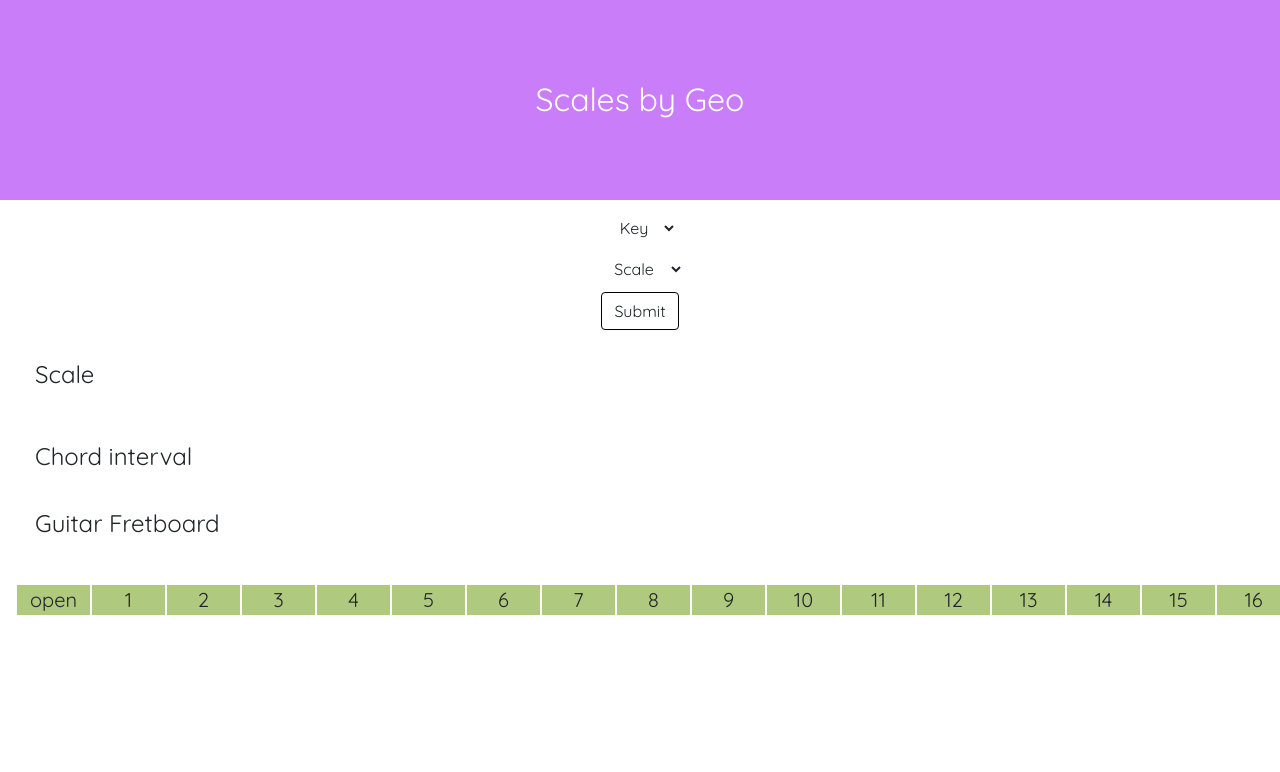
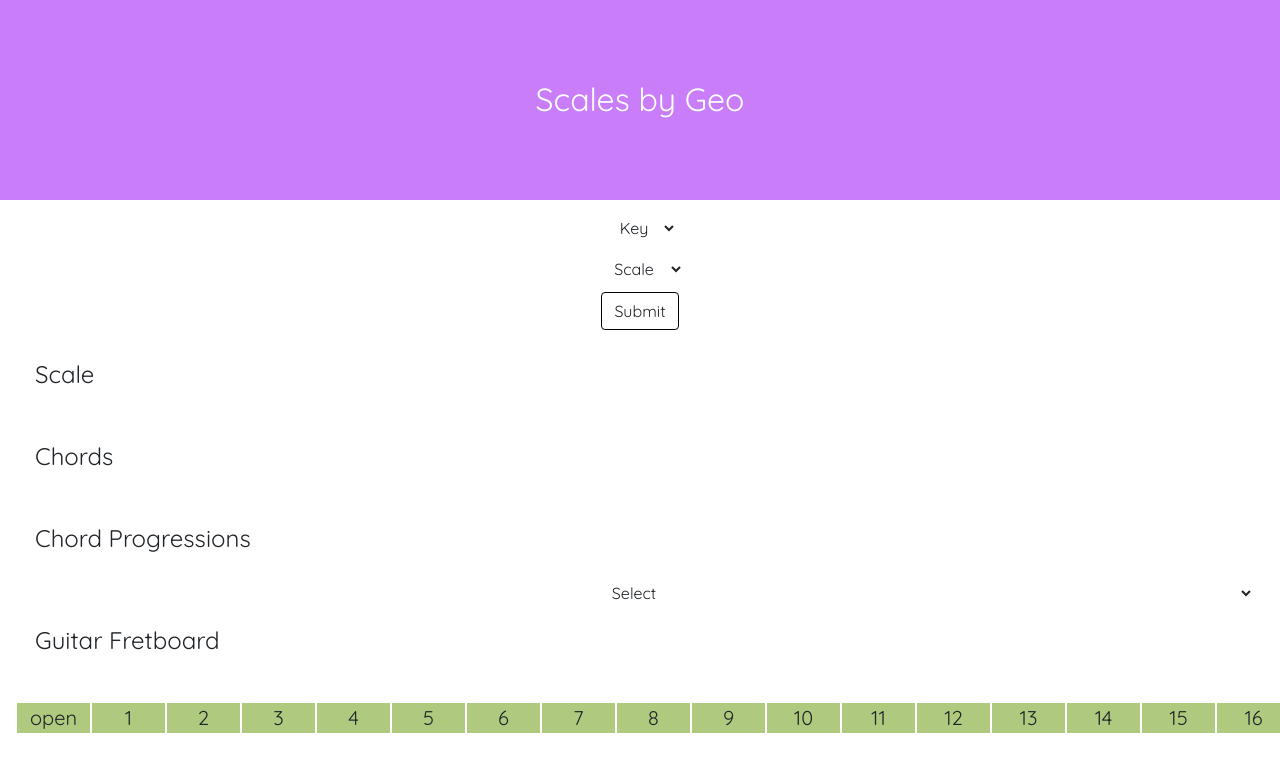
Before and after one commit to geonith-george/scales, an Angular app: page / in a window 1280 px wide. Shown: the top 772 px of the page. Built offline with nearby package versions, Linux system fonts and the light colour scheme.

Commit message:
chord progressions

```diff
--- a/src/app/scale-components/options/options.component.html
+++ b/src/app/scale-components/options/options.component.html
@@ -47,14 +47,33 @@
   </div>
 
   <div class="grid-3">
-    <h4>Chord interval</h4>
+    <h4>Chords</h4>
     <div class="row">
       <div *ngFor="let chord_intervel of chord" class="col">
         {{ chord_intervel }}
       </div>
     </div>
+  </div>
+
+  <div class="grid-3" >
+    <h4>Chord Progressions</h4>
+    <select class="btn" >
+      <option value="">Select</option>
+      <option value="">Most Popular : 1-5-6-4 </option>
+      <option value="">Sad But Uplifting : 6-5-4-5 ( vi)</option>
+      <option value="">The Storyteller : 1-4-6-5</option>
+      <option value="">The Bass Player : I-ii7-I6-IV</option>
+      <option value="">Jazz It Up : 1-6-2-5</option>
+      <option value="">The Journey : IV-I6-5</option>
+      <option value="">Secondary Dominants : IV-V-V6/vi-vi</option>
+      <option value="">Epic Progression : I-bVI-V</option>
+      <option value="">The Minor Change : IV-iv-I</option>
+      <option value="">Trap Chords : i-VI-i-v</option>
+    </select>
+
     <h4>Guitar Fretboard</h4>
   </div>
+
 
 
 
```
